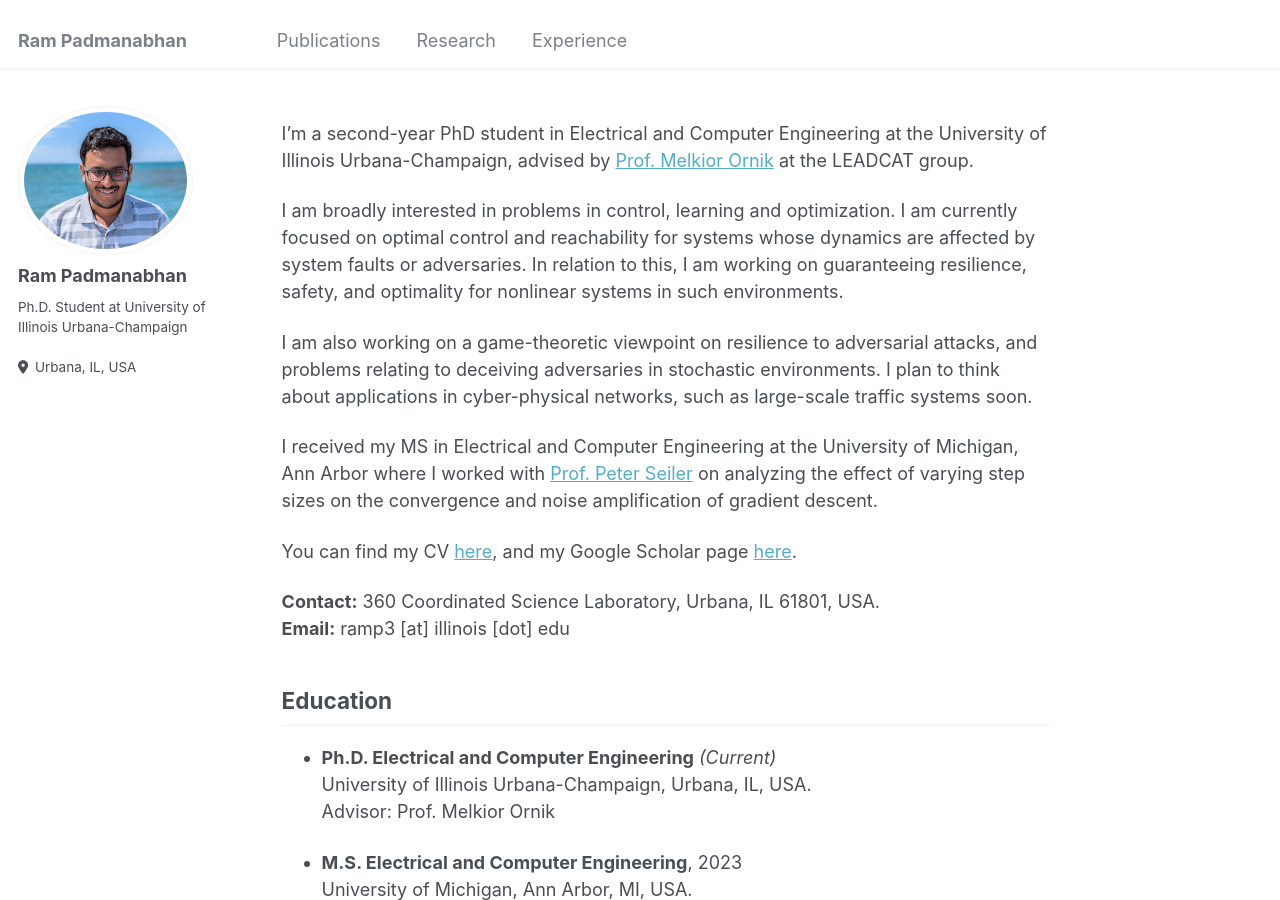
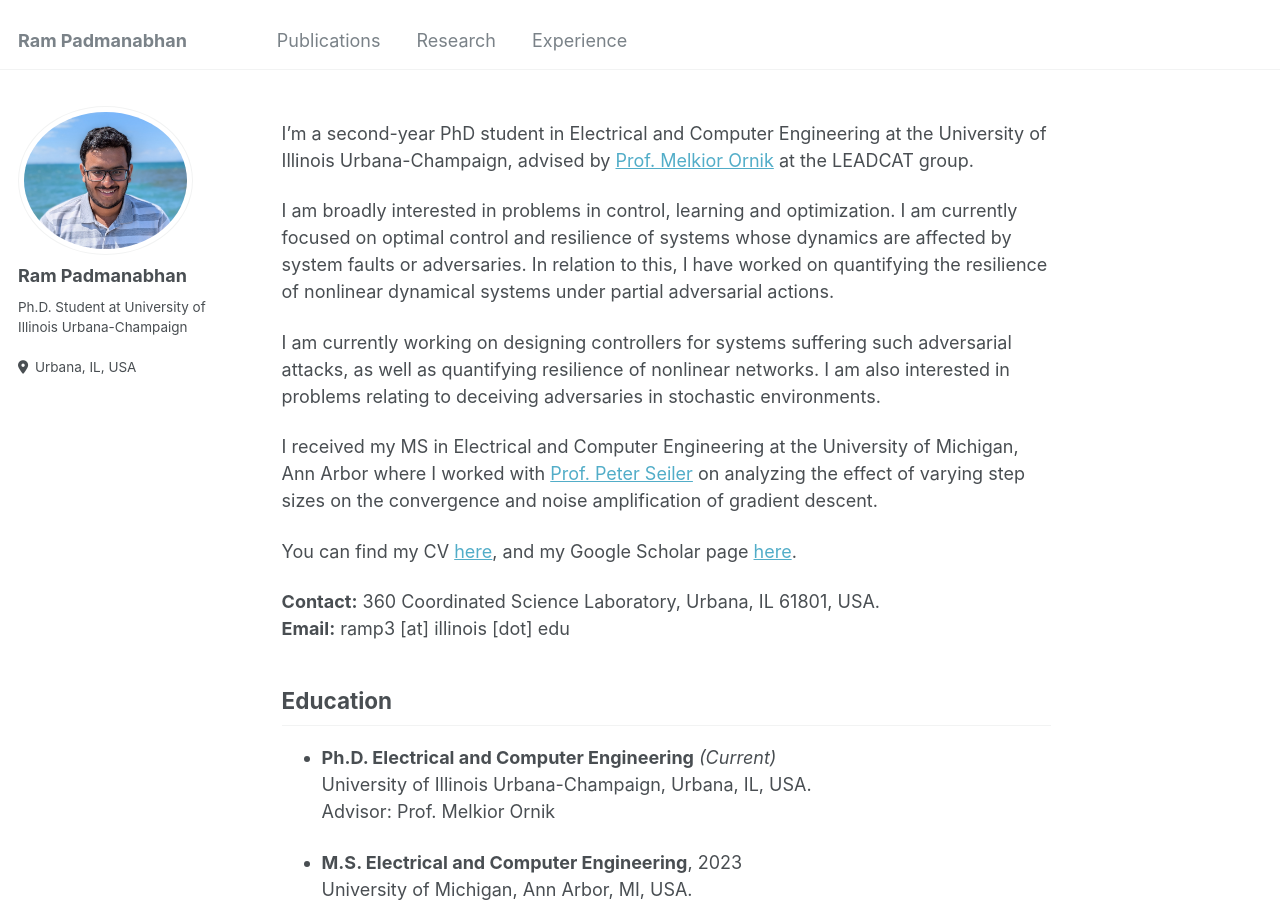
Before and after one commit to ram-p/ram-p.github.io, a Jekyll site: the page built from _pages/about.md, in a window 1280 px wide and 900 px high. Built offline with Jekyll 4.4.1, drawn with Linux system fonts in a browser that asks for light colours.

Commit message:
L-CSS/Intro

```diff
--- a/_pages/about.md
+++ b/_pages/about.md
@@ -9,9 +9,9 @@ redirect_from:
 
 I'm a second-year PhD student in Electrical and Computer Engineering at the University of Illinois Urbana-Champaign, advised by [Prof. Melkior Ornik](https://mornik.web.illinois.edu/) at the LEADCAT group.
 
-I am broadly interested in problems in control, learning and optimization. I am currently focused on optimal control and reachability for systems whose dynamics are affected by system faults or adversaries. In relation to this, I am working on guaranteeing resilience, safety, and optimality for nonlinear systems in such environments.
+I am broadly interested in problems in control, learning and optimization. I am currently focused on optimal control and resilience of systems whose dynamics are affected by system faults or adversaries. In relation to this, I have worked on quantifying the resilience of nonlinear dynamical systems under partial adversarial actions.
 
-I am also working on a game-theoretic viewpoint on resilience to adversarial attacks, and problems relating to deceiving adversaries in stochastic environments. I plan to think about applications in cyber-physical networks, such as large-scale traffic systems soon.
+I am currently working on designing controllers for systems suffering such adversarial attacks, as well as quantifying resilience of nonlinear networks. I am also interested in problems relating to deceiving adversaries in stochastic environments.
 
 I received my MS in Electrical and Computer Engineering at the University of Michigan, Ann Arbor where I worked with [Prof. Peter Seiler](https://seiler.engin.umich.edu/) on analyzing the effect of varying step sizes on the convergence and noise amplification of gradient descent.
 
```
Also changed, not shown: _pages/publications.md (+1 -1 lines), 1 other file.
